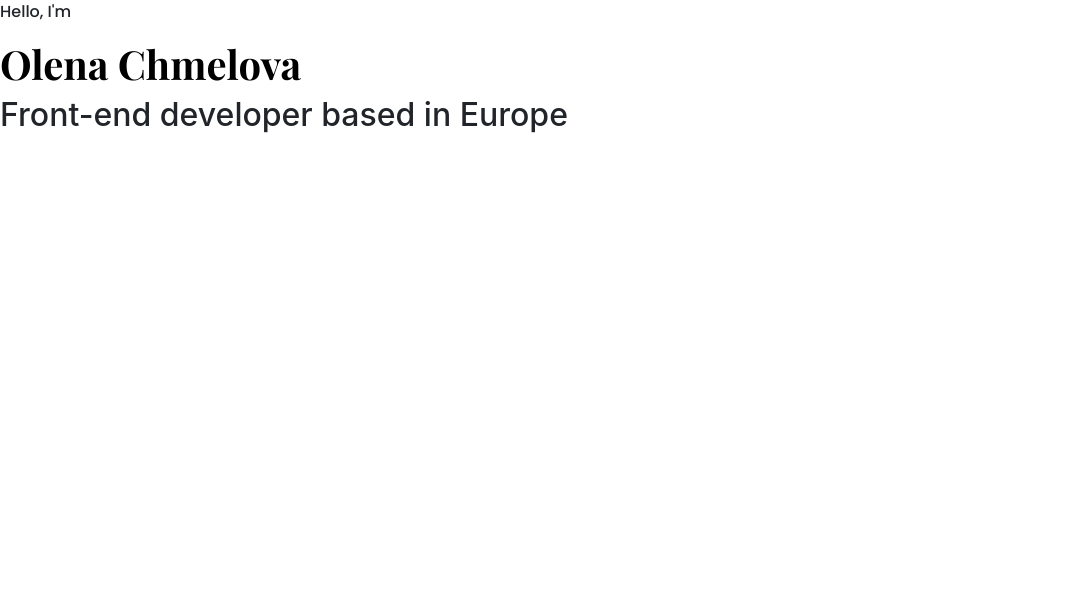
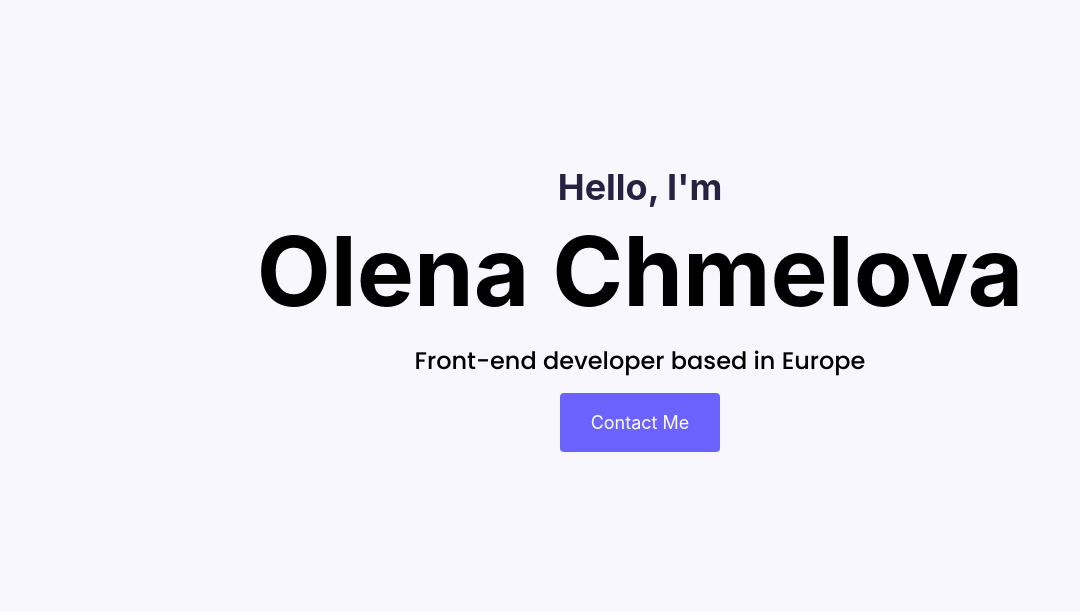
Before and after one commit to moroshkaberry/new-portfolio, a plain HTML site: page index.html in a window 1280 px wide. Shown: the whole page, without its empty margins (0-1080 px from the left). Drawn offline with nearby package versions, Linux system fonts and the light colour scheme.

Commit message:
Created styling for homepage

```diff
--- a/index.html
+++ b/index.html
@@ -30,11 +30,15 @@
   </head>
 
   <body>
-    <p>Hello, I'm</p>
-    <h1>Olena Chmelova</h1>
+    <div class="hero">
+      <p>Hello, I'm</p>
+      <h1>Olena Chmelova</h1>
 
-    <h2>Front-end developer based in Europe</h2>
-
+      <h2 class="mb-">Front-end developer based in Europe</h2>
+      <div>
+        <a href="#" class="btn btn-branding">Contact Me</a>
+      </div>
+    </div>
     <script
       src="https://code.jquery.com/jquery-3.4.1.slim.min.js"
       integrity="sha384-J6qa4849blE2+poT4WnyKhv5vZF5SrPo0iEjwBvKU7imGFAV0wwj1yYfoRSJoZ+n"
--- a/styles/portfolio.css
+++ b/styles/portfolio.css
@@ -1,9 +1,51 @@
-h1 {
+:root {
+  --branding-color: #6c63ff;
+  --heading-font-family: font-family: "Playfair display", serif;
+  --default-font-family:   font-family: "Poppins", serif;
+}
+h1,
+h2,
+h3,
+h4,
+h5,
+h6 {
   color: black;
-  font-family: "Playfair display", serif;
+  font-family: var(--heading-font-family);
   font-weight: bold;
 }
+h1 {
+  font-size: 96px;
+}
 p {
+  font-family: var(--default-font-family);
+  font-weight: normal;
+}
+
+.hero {
+  background-color: #f9f7fe;
+  text-align: center;
+  padding: 160px 20px;
+}
+
+.hero p {
+  font-size: 36px;
+  font-weight: bold;
+  margin: 0;
+  color: #272142;
+}
+
+.hero h2 {
   font-family: "Poppins", serif;
   font-weight: normal;
+  line-height: 2;
+  font-size: 24px;
 }
+
+.btn-branding {
+  background: var(--branding-color);
+  border-radius: 4px;
+  color: white;
+  font-size: 18px;
+  line-height: 27px;
+  padding: 15px 30px;
+}
```
